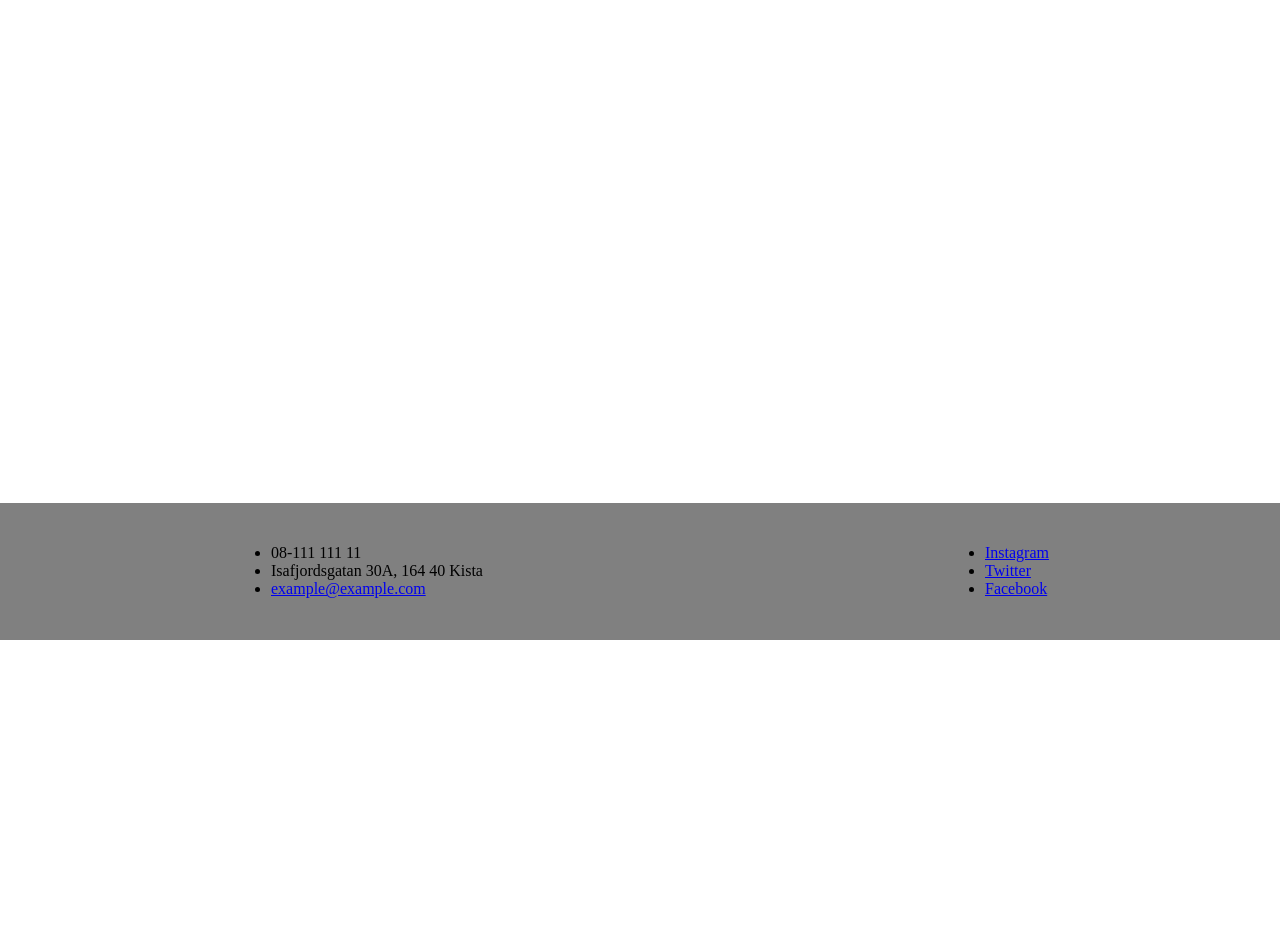
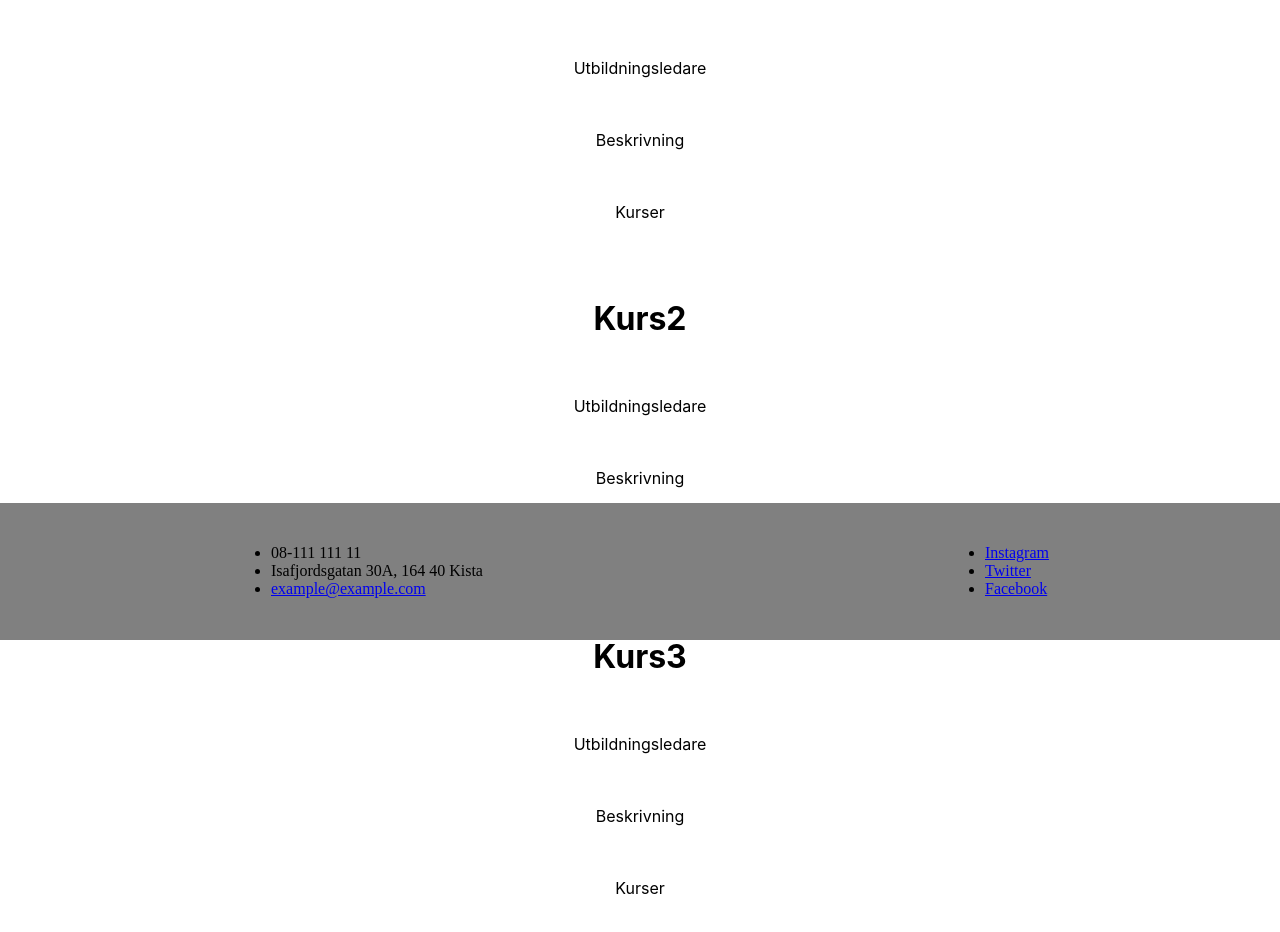
Before and after one commit to Blizzardst15/Webbramverk-Grupparbete, a React (Create React App) app in the folder jensen/: page /kristofer in a window 1280 px wide. Shown: the part 160-1092 px from the top of the page. Before the commit the page ends 800 px from the top, so only its background shows below. Built offline with nearby package versions, Linux system fonts and the light colour scheme.

Commit message:
jajajajajajaja

```diff
--- a/jensen/src/App.js
+++ b/jensen/src/App.js
@@ -5,7 +5,7 @@ import NoPage from "./components/pages/NoPage";
 import Info from "./components/pages/Bomi/Info";
 import InfoB from "./components/pages/Bomi/InfoB";
 import Erik from "./components/pages/erik/Erik";
-import Kristofer from "./components/pages/Kristofer";
+import Kristofer from "./components/pages/kristofer/Kristofer";
 import Header from "./components/Header";
 import Footer from "./components/footer/Footer";
 import Home from "./components/pages/Home";
@@ -24,7 +24,7 @@ function App() {
           <Route path="bomi" element={<Info />} />
           <Route path="bomi/InfoB" element={<InfoB />} />
           <Route path="kristofer" element={<Kristofer />} />
-           <Route path="erik" element={<Erik />} /> */}
+           <Route path="erik" element={<Erik />} />
           <Route path="*" element={<NoPage />} />
         </Route>
       </Routes>
--- /dev/null
+++ b/jensen/src/components/pages/kristofer/Kristofer.js
@@ -0,0 +1,13 @@
+import React from "react";
+import Skola from './Skola'
+import "../style.css";
+
+const Kristofer = () => {
+    return (
+
+            <Skola/>
+
+    );
+};
+
+export default Kristofer;
--- /dev/null
+++ b/jensen/src/components/pages/kristofer/Skola.js
@@ -0,0 +1,44 @@
+import './skola.css'
+
+function Skola() {
+    return (
+  <div className="App">
+      <div className='kurs1'>
+          <h1>Kurs1</h1>
+          <br></br>
+          <p className='utb'> Utbildningsledare</p>
+          <br></br>
+          <p className='desc'> Beskrivning</p>
+          <br></br>
+          <p className='course'> Kurser</p>
+          <br></br>
+          <br></br>
+      </div>
+      <div className='kurs2'>
+          <h1>Kurs2</h1>
+          <br></br>
+          <p className='utb'> Utbildningsledare</p>
+          <br></br>
+          <p className='desc'> Beskrivning</p>
+          <br></br>
+          <p className='course'> Kurser</p>
+          <br></br>
+          <br></br>
+      </div>
+
+      <div className='kurs3'>
+          <h1>Kurs3</h1>
+           <br></br>
+           <p className='utb'> Utbildningsledare</p>
+          <br></br>
+          <p className='desc'> Beskrivning</p>
+          <br></br>
+          <p className='course'> Kurser</p>
+          <br></br>
+          <br></br>
+        </div>
+</div>
+    );
+  }
+
+  export default Skola;
```
Also changed, not shown: jensen/src/components/pages/kristofer/skola.css (added).
